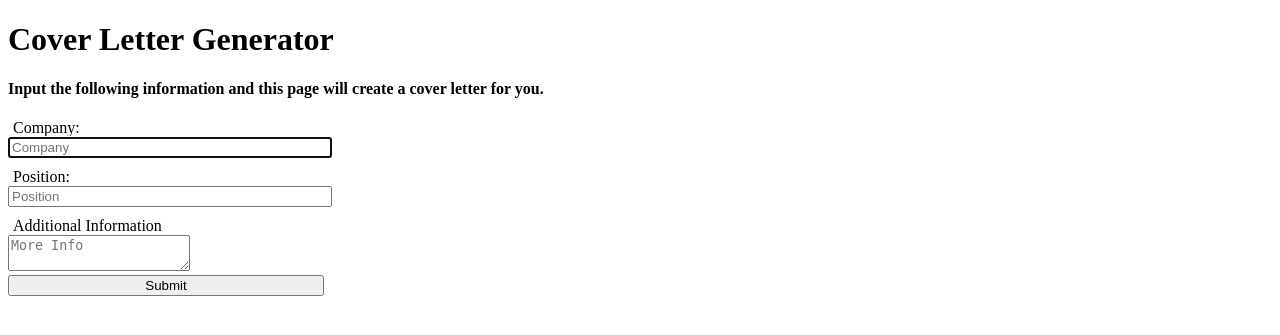
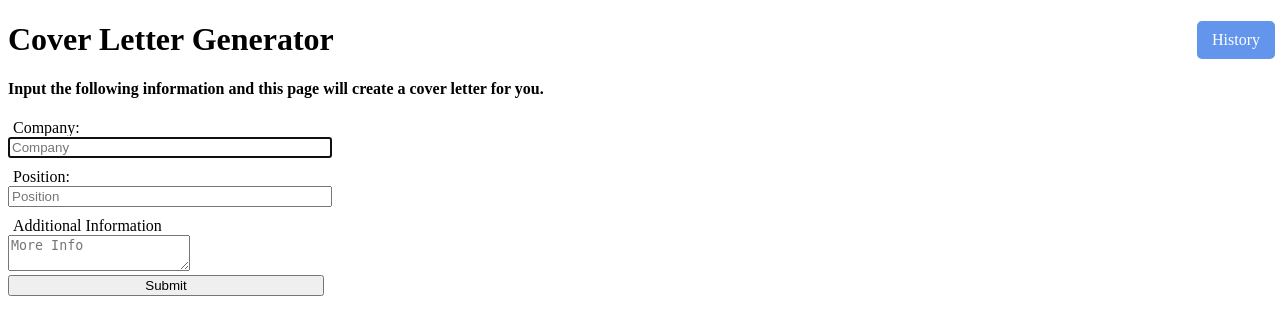
Before and after one commit to tdwillson/Cover-Letter-Generator, a Flask app: page / in a window 1280 px wide. Shown: the top 335 px of the page. Run offline with Flask 2, Linux system fonts and the light colour scheme.

Commit message:
Added sql database, and history page to pull up previous results

```diff
--- a/app.py
+++ b/app.py
@@ -1,5 +1,7 @@
 from flask import render_template, Flask, request
 import sqlite3
+
+from helpers import letter_dict
 
 app = Flask(__name__)
 
@@ -16,8 +18,17 @@ def index():
         if not position:
             return "No position entered"
         addon = request.form.get("addon")
-        db = sqlite3.connect("letter.db")
-        c = db.cursor()
-        c.execute(f"INSERT INTO letters (company, position, addon) VALUES ('{company}','{position}','{addon}'")
-        c.commit()
+        hist = request.form.get("fromhistory")
+        if hist == "false":
+            db = sqlite3.connect("letters.db")
+            c = db.cursor()
+            c.execute(f'INSERT INTO letters (company,position,addon) VALUES ("{company}","{position}","{addon}")')
+            db.commit()
         return render_template("coverletter.html", company=company, position=position, addon=addon)
+
+# Show history of all letters made
+@app.route("/history")
+def history():
+    print("Hello World")
+    letters = letter_dict()
+    return render_template("history.html", letters=letters)
--- a/templates/index.html
+++ b/templates/index.html
@@ -14,7 +14,23 @@
         {
             margin-left: 5px;
         }
+        a
+        {
+            position: fixed;
+            right: 5px;
+            left: auto;
+            text-align: right;
+            padding: 10px 15px;
+            margin: auto;
+            text-decoration: none;
+            color: white;
+            background-color: cornflowerblue;
+            border-radius: 5px;
+        }
     </style>
+    <div>
+        <a href="/history">History</a>
+    </div>
     <h1>Cover Letter Generator</h1>
     <h4>Input the following information and this page will create a cover letter for you.</h4>
     <form method="POST">
@@ -31,5 +47,6 @@
             <textarea name="addon" id="addon" placeholder="More Info"></textarea>
         </div>
         <input type="submit">
+        <input type="text" value="false" name="fromhistory" style="visibility: hidden;">
     </form>
 </body>
```
Also changed, not shown: helpers.py (added, +17 -0 lines), templates/history.html (added, +38 -0 lines), letters.db.
